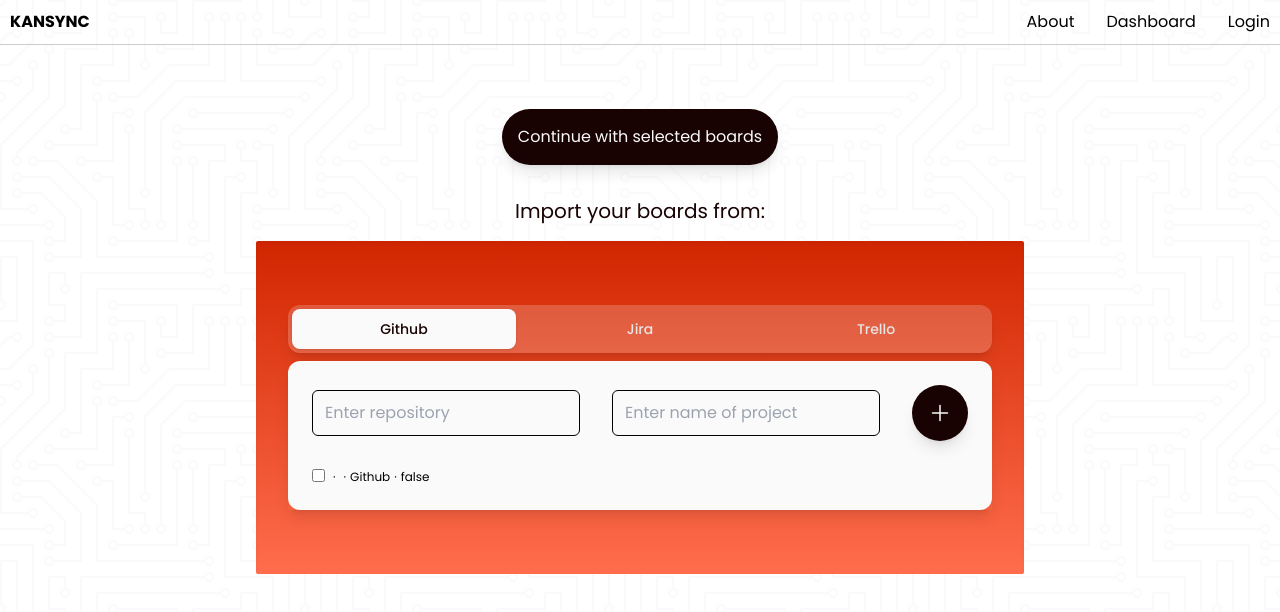
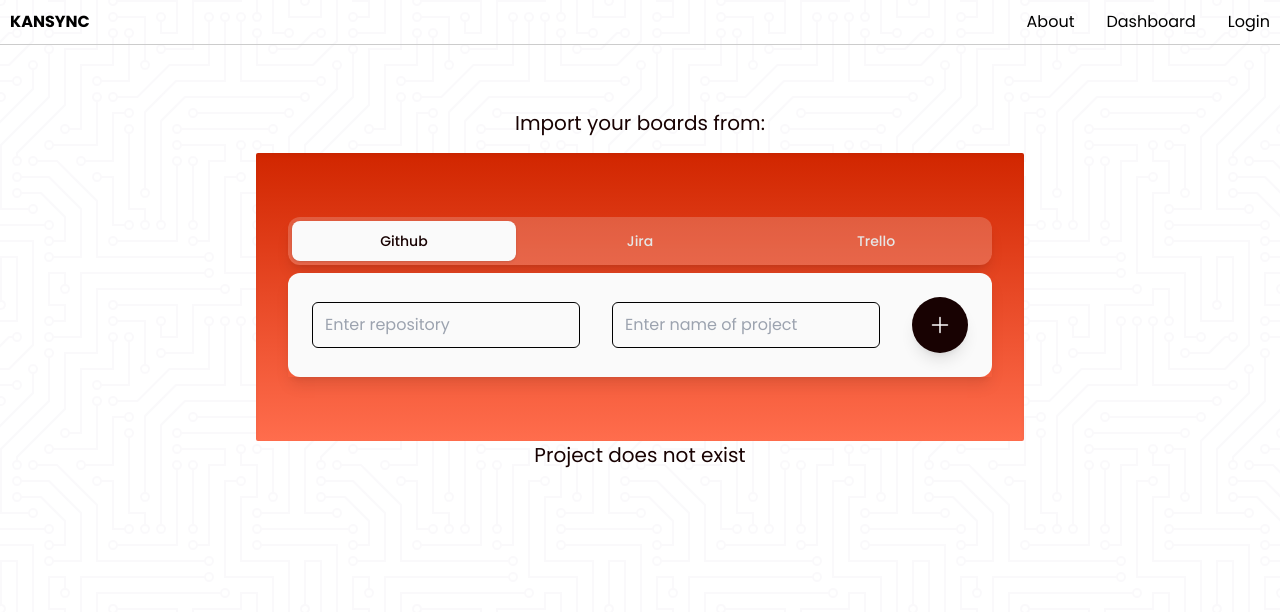
Before and after one commit to KanSync/kansync-portal, a React (Vite) app: page /dashboard in a window 1280 px wide. Both pictures are taken after a click on the button 940 px from the left and 325 px from the top of the page. Shown: the top 612 px of the page. Built offline with nearby package versions, Linux system fonts and the light colour scheme.

Commit message:
added temp check and error messaging

```diff
--- a/src/routes/dashboard.tsx
+++ b/src/routes/dashboard.tsx
@@ -40,6 +40,9 @@
     });
   };
 
+  const allowedProjectNames = ['ProjectA', 'ProjectB', 'ProjectC'];
+
+  const [errorMessage, setErrorMessage] = useState<string>("");
 
 
   const handleClick = useCallback(() => {
@@ -48,10 +51,18 @@
     projectCategories.forEach(category => {
       const projectsInCategory = activeProjects[category];
       projectsInCategory.forEach(project => {
-        if(receivedValue2 + receivedValue1 == project.name + project.owner){pass = false}
+        if(receivedValue2 + receivedValue1 == project.name + project.owner){
+          pass = false
+          setErrorMessage('Project is already added');
+        }
       });
     });
+    if(!allowedProjectNames.includes(receivedValue2)){  //TODO: change to if not recive error (not found in backend) when calling (also save data in this stage?)
+      pass = false
+      setErrorMessage('Project does not exist');
+    }
     if(pass){
+      setErrorMessage("");
       adder(addProject, receivedValue1,receivedValue2);
     }
   }, [addProject, receivedValue1,receivedValue2]);
@@ -214,8 +225,14 @@
           </Tab.Panels>
         </Tab.Group>
       </div>
+      {errorMessage && (
+           <p className="text-text text-xl pb-4 self-center">
+        {errorMessage}</p>
+      )}
     </div>
+
   );
+
 };
   //<li> <label><input type="checkbox" checked={getCurrent(post)} onClick={() => {handleChange(post)}}></input></label></li>
 // <li> <label><Checkbox initialValue={() => {getCurrent(post)}} onClick={() => {handleChange(post)}} /></label></li>
```
